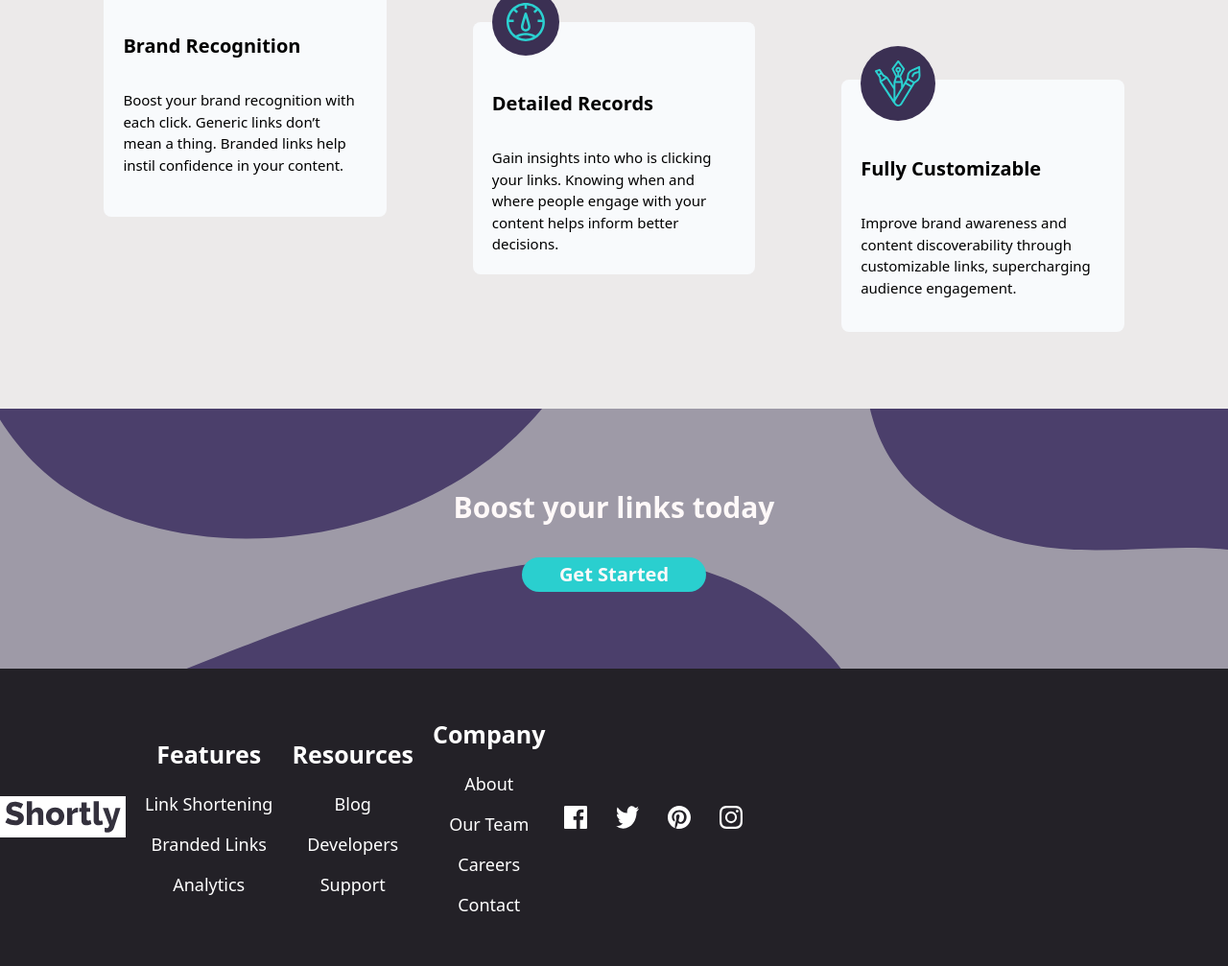
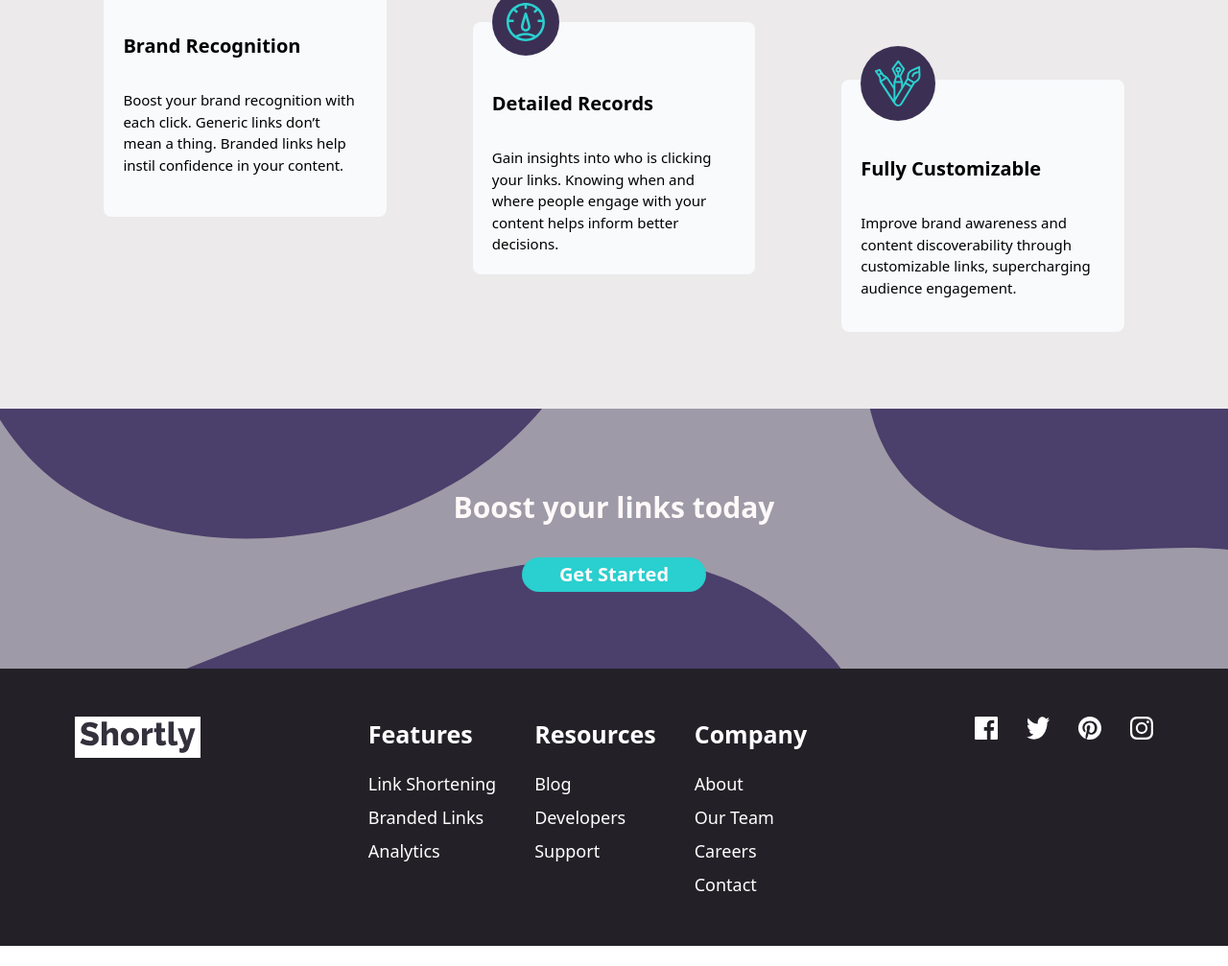
Before and after one commit to Elitecrafttech/URL-shortening, a website: page index.html in a window 1280 px wide. Shown: the part 1015-2022 px from the top of the page at 96% size. After the commit the page ends 2001 px from the top, so only its background shows below. Drawn offline with Linux system fonts and the light colour scheme.

Commit message:
chg commit

```diff
--- a/index.html
+++ b/index.html
@@ -85,6 +85,7 @@
   </section>
   <footer class="btom">
     <img src="images/logo.svg" alt="" class="imagelogo">
+    <div class="btomplus">
       <div class="ft1">
         <h1>Features</h1>
         <ul>
@@ -112,6 +113,7 @@
           <li>Contact</li>
         </ul>
       </div>
+    </div>
     <div class="mediaicons">
       <img src="images/icon-facebook.svg" alt="">
       <img src="images/icon-twitter.svg" alt="">
--- a/src/input.css
+++ b/src/input.css
@@ -103,7 +103,7 @@
         @apply bg-[#2ACFCF] rounded-full p-[8px] w-[60vw] text-[20px] text-[#fff9f9] font-extrabold md:font-semibold font-sans md:p-[3px] md:w-[15vw]
     }
     .btom{
-        @apply bg-[#232127] py-[50px] text-white flex flex-col items-center text-center gap-[20px] md:flex-row
+        @apply size-full bg-[#232127] py-[50px] text-white flex flex-col items-center text-center gap-[20px] md:flex-row md:text-left md:justify-around md:items-start
     }
     .imagelogo{
         @apply bg-white p-[5px]
@@ -115,10 +115,13 @@
         @apply text-[25px] font-bold
     }
     .ft1 ul, .ft2 ul, .ft3 ul{
-        @apply flex flex-col gap-[15px] text-[18px]
+        @apply flex flex-col gap-[15px] text-[18px] md:gap-[8px]
     }
     .mediaicons{
         @apply flex gap-[30px]
     }
+    .btomplus{
+        @apply md:flex md:gap-[40px]
+    }
 
 }
```
Also changed, not shown: src/output.css. Lines whose indentation alone changed are shown as unchanged.
